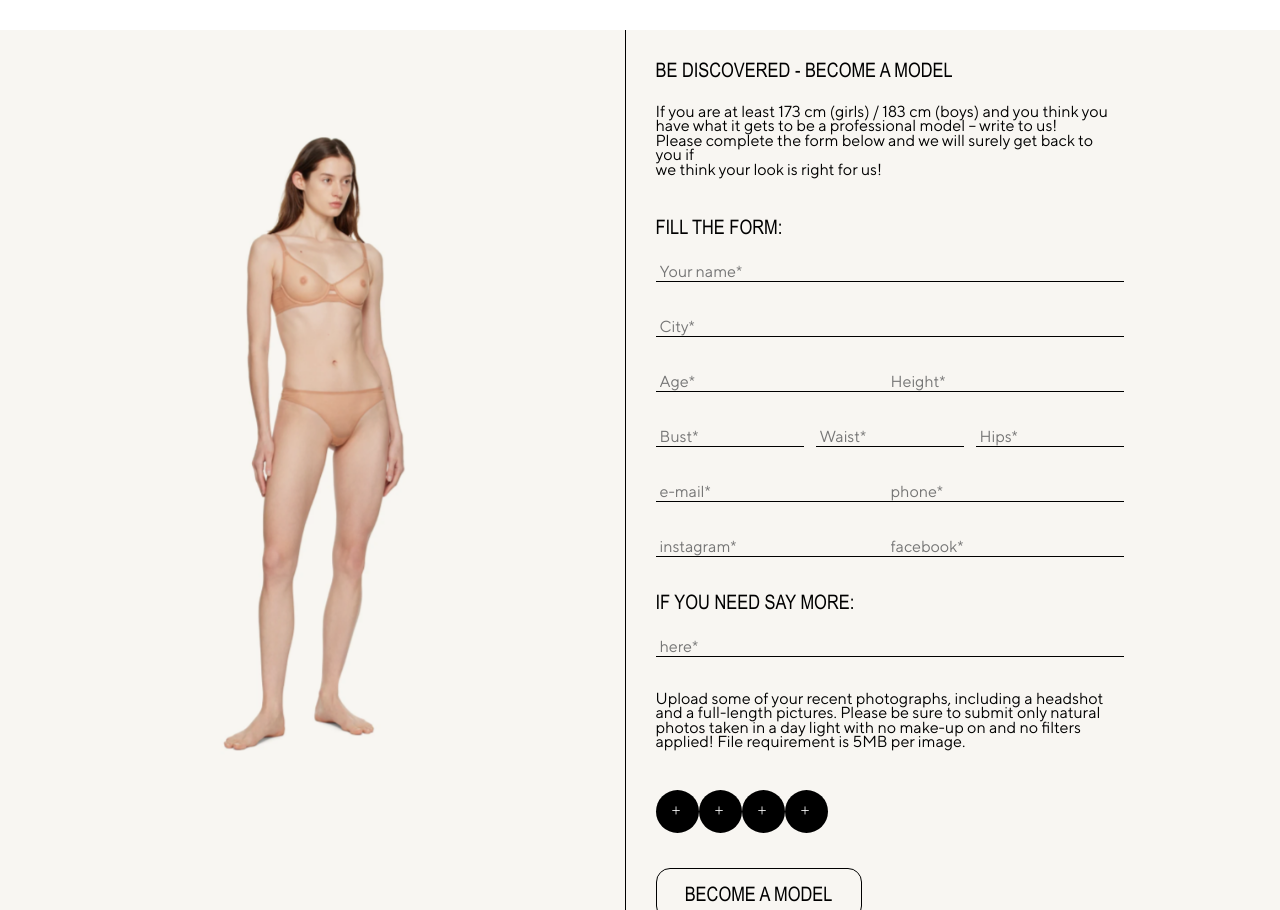
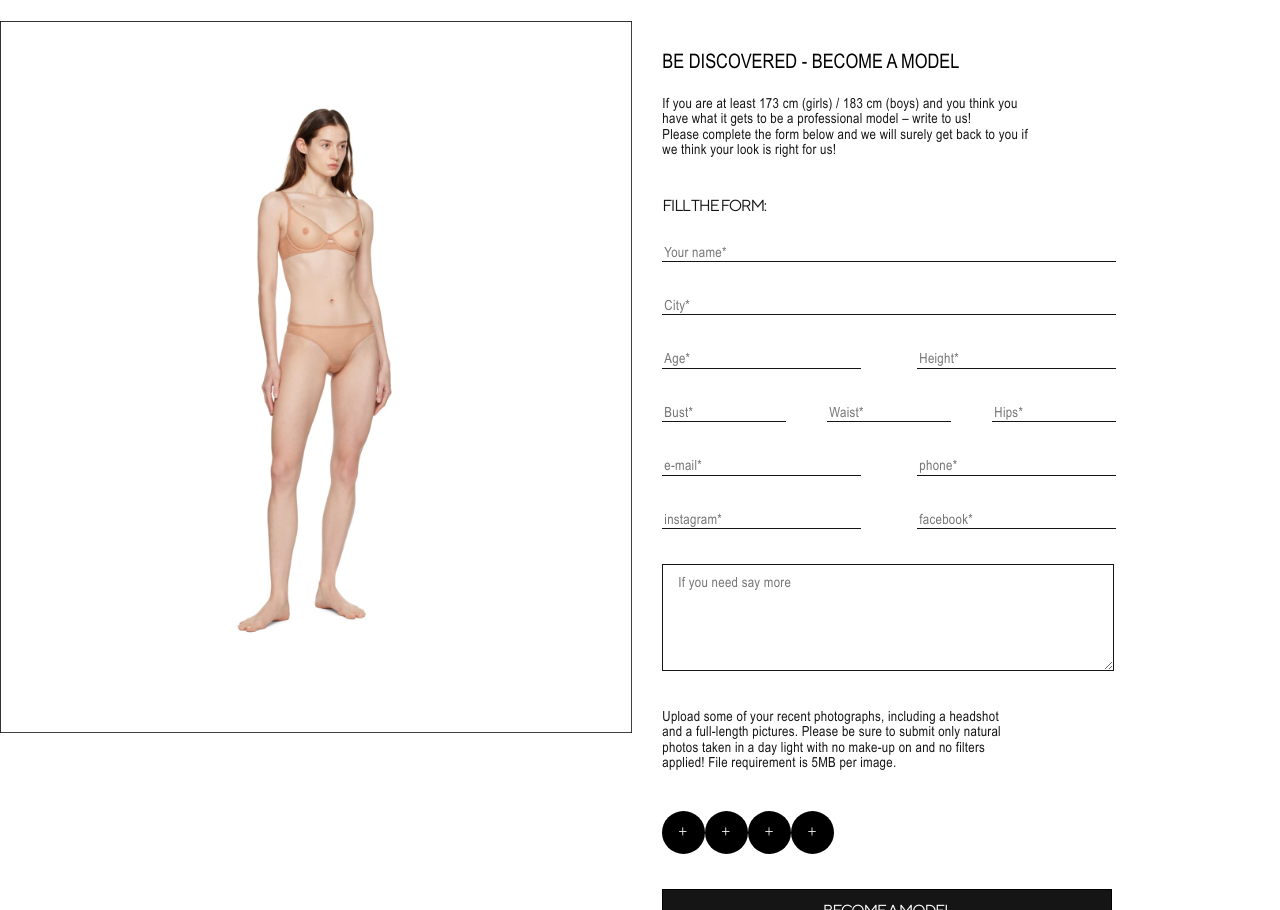
Before and after one commit to PaulTea-n/firstline, a website: page form.html in a window 1280 px wide. Shown: the part 42-952 px from the top of the page. Drawn offline with Linux system fonts and the light colour scheme.

Commit message:
fix form

```diff
--- a/form.html
+++ b/form.html
@@ -93,9 +93,10 @@
     </header>
 
     <section class="form-page">
+        <div class="form-container">
             <div class="left-block_form">
                 <div>
-                <img class="form-img" src="./img/form/image.png" alt="img">
+                    <img class="form-img" src="./img/form/form-img.jpg" alt="img">
                 </div>
 
             </div>
@@ -106,11 +107,11 @@
                         <form action="#" id="form" class="form__body">
 
                             <h1 class="form__title">Be discovered - become a model</h1>
-                        <p class="form__text">If you are at least 173 cm (girls) / 183 cm (boys) and you think you <br/> have what it gets to be a professional model – write to us! <br/> Please complete the form below and we will surely get back to you if <br/>we think your
-                            look is right for us!
+                            <p class="form__text">If you are at least 173 cm (girls) / 183 cm (boys) and you think you <br/> have what it gets to be a professional model – write to us! <br/> Please complete the form below and we will surely get back to you if <br/>we think
+                                your look is right for us!
                             </p>
 
-                        <h1 class="form__title">Fill the form:</h1>
+                            <h1 class="form__titl-fill">Fill the form:</h1>
 
                             <div class="form__item">
                                 <label for="formName" class="form__label"></label>
@@ -165,11 +166,10 @@
                                 </div>
                             </div>
 
-                        <h1 class="form__title">if you need say more:</h1>
-
                             <div class="form__item">
-                            <label for="formHere" class="form__label"></label>
-                            <input id="formHere" type="text" name="here" placeholder="here*" class="form__input _req">
+                                <label for="formMassage" class="form__label"></label>
+                                <textarea name="massage" id="formMassage" placeholder="If you need say more" class="form__input-massage"></textarea>
+                                <!-- <input id="formHere" type="text" name="here" > -->
                             </div>
 
                             <p class="form__text">Upload some of your recent photographs, including a headshot<br/> and a full-length pictures. Please be sure to submit only natural<br/> photos taken in a day light with no make-up on and no filters<br/> applied! File requirement
@@ -207,33 +207,15 @@
 
                     </div>
                 </div>
-
-
-
-
-
-
-
-
-
-
-
-
-
-
-
-
-
-
             </div>
-
+        </div>
     </section>
 
     <footer class="footer ">
 
         <div class="footer-left ">
             <div class="footer-left_logo "><img src="/img/about/footer-logo.svg" alt="footer-logo"></div>
-            <img class="footer-img " src="./img/about/footer-about.png " alt="footer-img ">
+            <img class="footer-img " src="./img/form/footer-form.jpg " alt="footer-img ">
         </div>
 
         <div class="footer-right ">
--- a/scss/form.scss
+++ b/scss/form.scss
@@ -1,20 +1,39 @@
 // --------------form------------
 .form-page {
-    margin-top: 72px;
+    margin-top: 63px;
     display: flex;
-    background-color: #F8F6F2;
+    background-color: $white;
+}
+
+.form-container {
+    display: flex;
+
+    @media(max-width: $tablet-bp-max) {
+        flex-direction: column;
+    }
 }
 
 .left-block_form {
     grid-area: 2 / 1 / 3 / 2;
-    width: 50%;
-    border-right: 1px solid #000000;
+    width: 49.4vw;
+
+    @media(max-width: $tablet-bp-max) {
+        width: 100%;
+    }
 }
 
 .right-block_form {
     grid-area: 2 / 2 / 3 / 3;
-    width: 50%;
+    // width: 50%;
+    // margin: 30px 0px 30px 30px;
+}
+
+.wrapper-form {
     margin: 30px 0px 30px 30px;
+
+    @media(max-width: $tablet-bp-max) {
+        margin: 30px 20px;
+    }
 }
 
 .form-img {
@@ -32,7 +51,12 @@
 }
 
 .form {
-    max-width: 460px;
+    width: 450px;
+
+    @media(max-width: $tablet-bp-max) {
+        width: 100%;
+    }
+
     // margin: 0px auto;
 }
 
@@ -74,15 +98,28 @@
 }
 
 .form__text {
+    font-family: 'Arial Narrow';
+    font-style: normal;
+    font-weight: 400;
+    font-size: 14px;
+    line-height: 110%;
+    letter-spacing: 0.02em;
+    color: $black;
+    display: flex;
+    align-items: center;
+    margin: 0px 0px 40px 0px;
+}
+
+.form__titl-fill {
     font-family: 'TT Norms Pro';
     font-style: normal;
     font-weight: 400;
     font-size: 16px;
-    line-height: 90%;
-    /* or 14px */
-    display: flex;
-    align-items: center;
-    margin: 0px 0px 40px 0px;
+    line-height: 100%;
+    letter-spacing: -0.08em;
+    text-transform: uppercase;
+    color: $black;
+    margin-bottom: 30px;
 }
 
 .form__item {
@@ -94,24 +131,43 @@
 }
 
 .form__input {
-    border-top: none;
-    border-right: none;
-    border-left: none;
-    border-bottom: 1px solid #000000;
-    padding: 0px 4px;
+    border: none;
+    border-bottom: 1px solid $black;
     width: 100%;
-    font-family: 'TT Norms Pro';
+    font-family: 'Arial Narrow';
     font-style: normal;
     font-weight: 400;
-    font-size: 16px;
-    background-color: #F8F6F2;
+    font-size: 14px;
+    line-height: 110%;
+    letter-spacing: 0.02em;
+    color: $black;
+    background-color: $white;
     transition: all 0.5s ease 0s;
 }
 
-.form__input:active {
-    box-shadow: 0 0 15px #696262;
+.form__input-massage {
+    border: 1px solid $black;
+    width: calc(100% - 30px);
+    font-family: 'Arial Narrow';
+    font-style: normal;
+    font-weight: 400;
+    font-size: 14px;
+    line-height: 110%;
+    letter-spacing: 0.02em;
+    color: $black;
+    background-color: $white;
+    transition: all 0.5s ease 0s;
 }
 
+textarea.form__input-massage {
+    min-height: 85px;
+    resize: vertical;
+    padding: 10px 15px;
+}
+
+// .form__input:active {
+//     box-shadow: 0 0 15px $smoky;
+// }
 .form__input._error {
     box-shadow: 0 0 15px red;
 }
@@ -122,13 +178,20 @@
 }
 
 .row2 {
-    min-width: 220px;
+    // min-width: 210px;
+    width: calc(100% / 2 - 30px);
+}
+
+.row3 {
+    // min-width: 210px;
+    width: calc(100% / 3 - 30px);
 }
 
 .form__row3 {
     display: flex;
     justify-content: space-between;
-    gap: 20px;
+    // gap: 30px;
+    // min-width: calc(100% / 3);
 }
 
 // .file {
@@ -205,15 +268,23 @@
 }
 
 .form__button {
-    width: 206px;
-    height: 52px;
+    width: 100%;
+    height: 45px;
     border: 1px solid #000000;
-    border-radius: 14px;
-    font-family: 'Arial Narrow';
-    font-size: 20px;
+    font-family: 'TT Norms Pro';
+    font-size: 16px;
+    line-height: 100%;
+    letter-spacing: -0.08em;
     text-transform: uppercase;
-    background-color: #F8F6F2;
+    color: $white;
+    background-color: $black;
     cursor: pointer;
+    transition: all 0.3s ease;
+}
+
+.form__button:hover {
+    color: $black;
+    background-color: $white;
 }
 
 // -------------------------
```
Also changed, not shown: index.html (+2 -2 lines), img/form/footer-form.jpg (added), img/form/form-img.jpg (added), img/form/form-img.png (deleted), img/form/image.png (deleted), scss/form.css, scss/main.css, 2 other files. Lines whose indentation alone changed are shown as unchanged.
